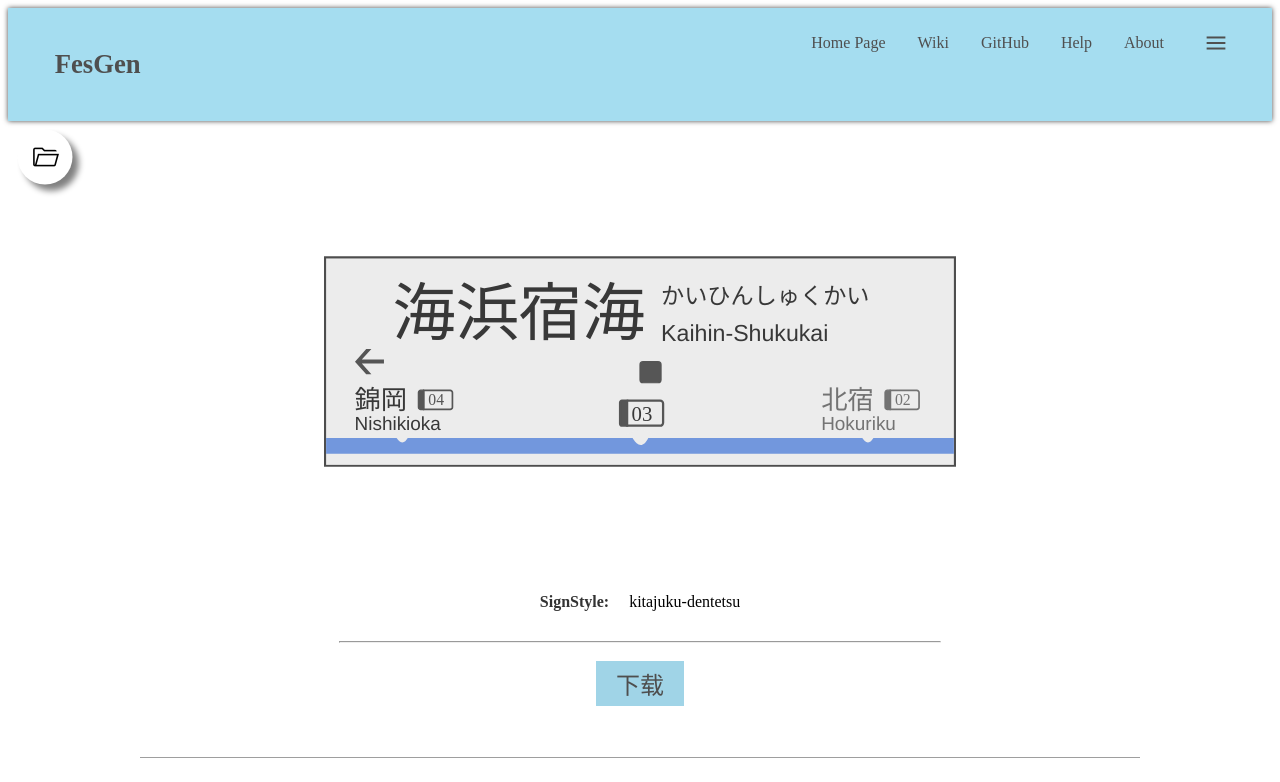
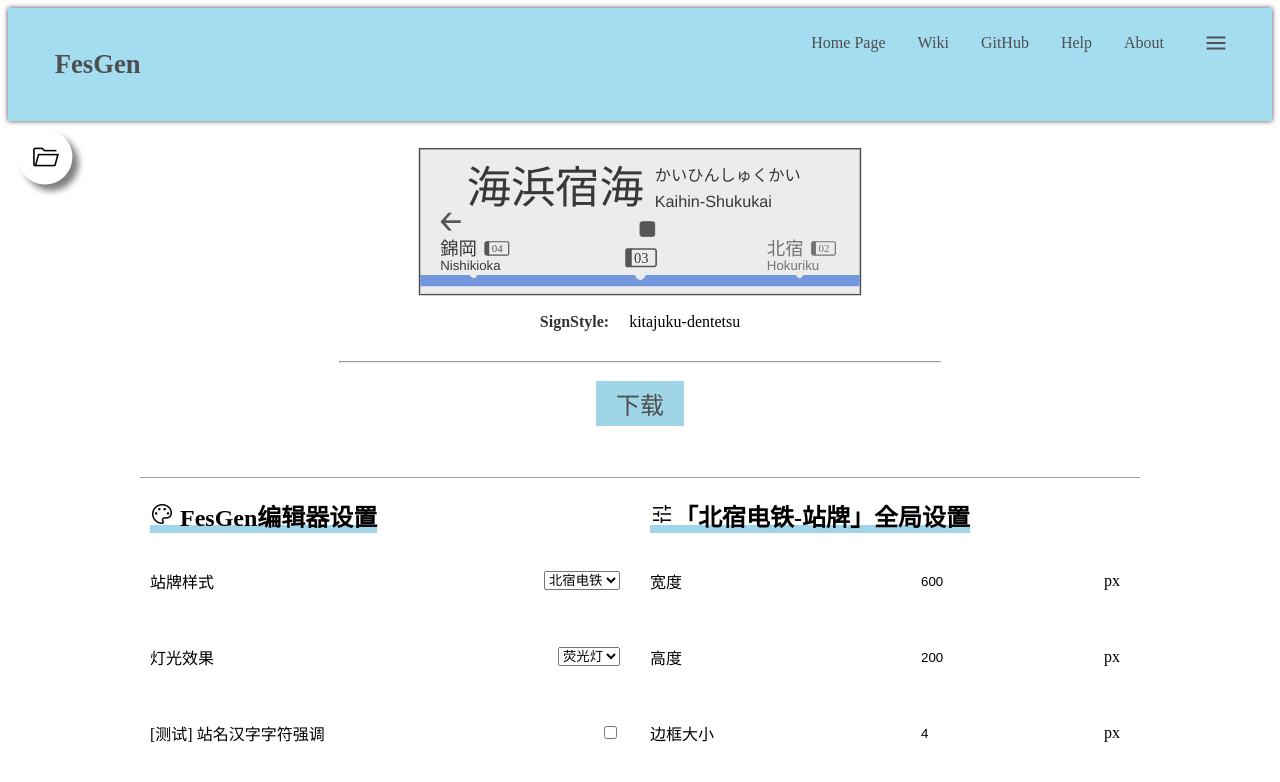
Before and after one commit to Team-Cenlinc/FesGen, a Vue app: page / in a window 1280 px wide. Shown: the top 782 px of the page. Built offline with nearby package versions, Linux system fonts and the light colour scheme; the HTML template or start-up script is replaced by a standard one.

Commit message:
修复增加的bug，但是也增加了一些bug

```diff
--- a/src/components/sign.vue
+++ b/src/components/sign.vue
@@ -439,7 +439,8 @@ button:hover {
 }
 
 .sign{
-  transform: scale(50%, 50%);
+  margin: -140px auto;
+  transform: scale(35%, 35%);
 }
 
 </style>
```
